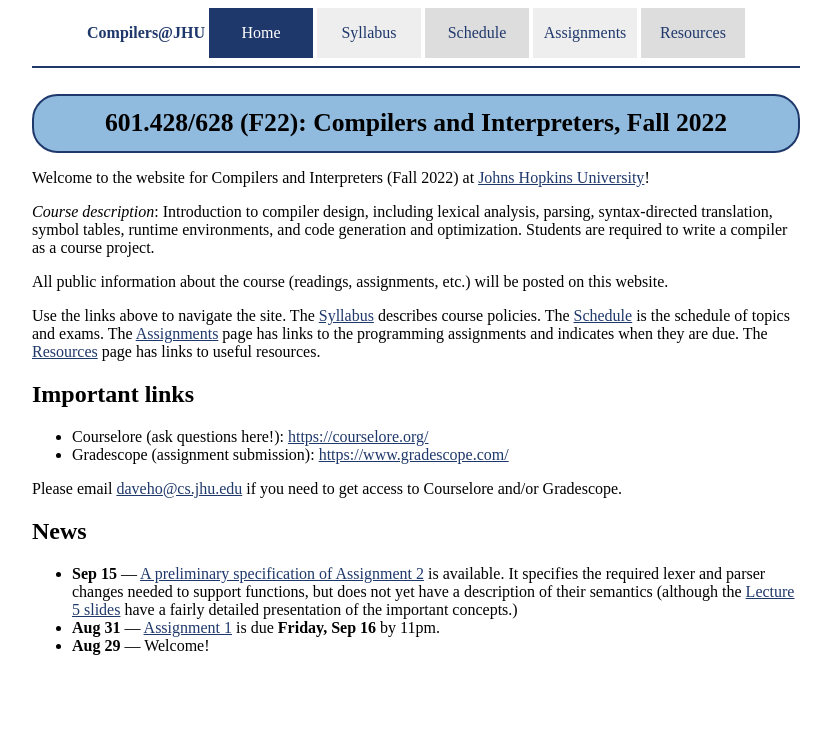
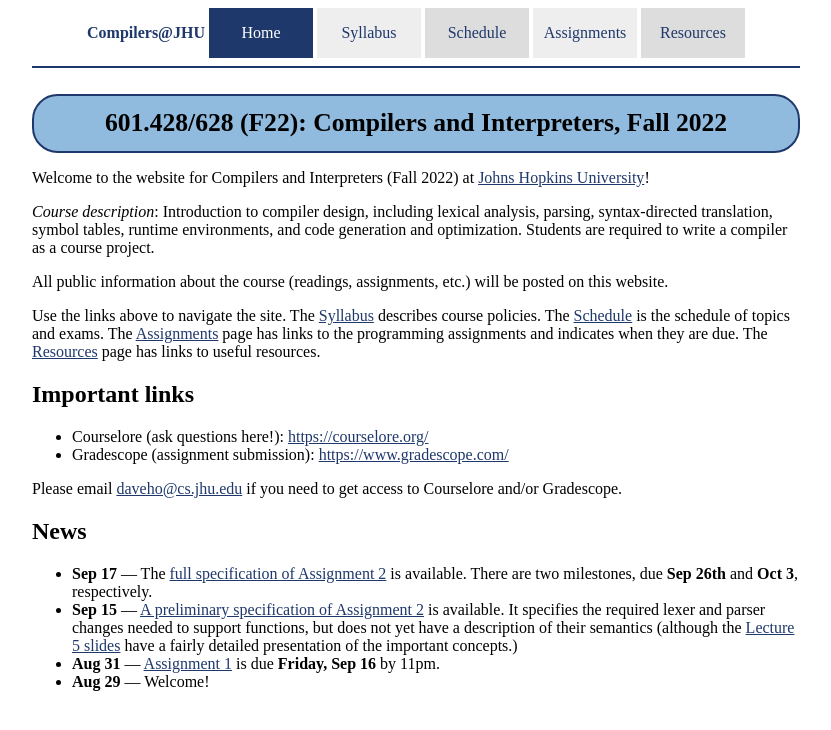
Before and after one commit to jhucompilers/fall2022, a Jekyll site: the page built from index.md, in a window 1280 px wide. Shown: the top 730 px of the page, without its empty margins (224-1055 px from the left). Built offline with Jekyll 4.4.1, drawn with Linux system fonts in a browser that asks for light colours.

Commit message:
news item for full description of a2

```diff
--- a/index.md
+++ b/index.md
@@ -31,6 +31,8 @@ and/or Gradescope.
 
 ## News
 
+* **Sep 17** — The [full specification of Assignment 2](assign/assign02.html) is available.
+  There are two milestones, due **Sep 26th** and **Oct 3**, respectively.
 * **Sep 15** — [A preliminary specification of Assignment 2](assign/assign02.html) is available.
   It specifies the required lexer and parser changes needed to support functions, but
   does not yet have a description of their semantics (although the
```
